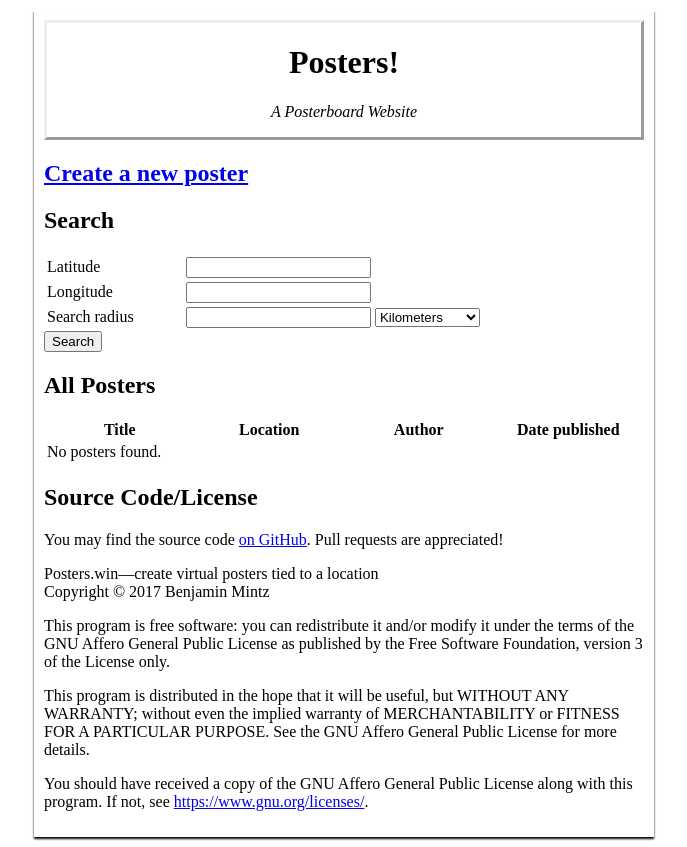
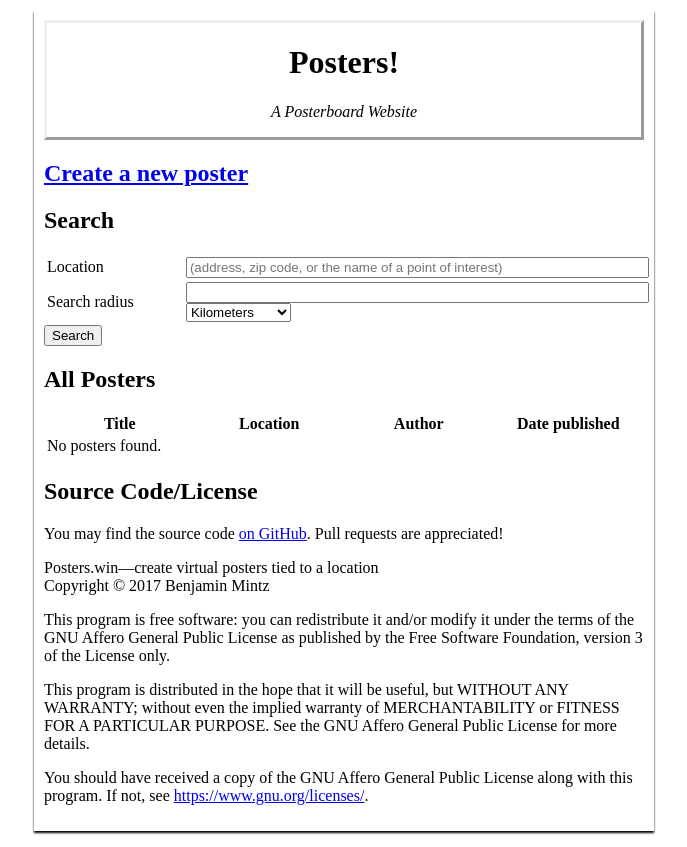
Before and after one commit to bmintz/posters, a Flask app: page /index in a window 1280 px wide. Shown: the whole page, without its empty margins (296-983 px from the left). Run offline with Flask 2, Linux system fonts and the light colour scheme.

Commit message:
add initial location field code (html/css only for now)

```diff
--- a/static/css/styles.css
+++ b/static/css/styles.css
@@ -20,7 +20,7 @@ header p {
 	white-space: pre-wrap;
 }
 
-table {
+table, table input, table textarea {
 	width: 100%;
 }
 
@@ -36,11 +36,6 @@ table.list td {
 	word-wrap: break-word;
 }
 
-
-textarea {
-	width: 100%;
-}
-
 label {
 	display: inline;
 }
--- a/templates/create.html
+++ b/templates/create.html
@@ -15,7 +15,7 @@
 				<td><label for="title">Title</label></td>
 				<td><input type="text" name="title"></td>
 			</tr>
-			{% include 'latlong_inputs.html' %}
+			{% include 'location_input.html' %}
 			<tr>
 				<td><label for="author">Author</label></td>
 				<td><input type="text" name="author"></td>
--- a/templates/create_or_edit_form.html
+++ b/templates/create_or_edit_form.html
@@ -5,15 +5,14 @@
 		{% set long = poster.long %}
 		{% set author = poster.author %}
 		{% set text = poster.text %}
-	{% endfor %}
+	{% endif %}
 <form method="POST">
 	<table>
 		<tr>
 			<td><label for="title">Title</label></td>
 			<td><input type="text" name="title" value="{{title}}"></td>
 		</tr>
-		{% include 'latlong_inputs.html' %}
-		<tr>
+		{% include 'location_input.html' %}
 			<td><label for="author">Author</label></td>
 			<td><input type="text" name="author" value="{{author}}"></td>
 		</tr>
--- a/templates/index.html
+++ b/templates/index.html
@@ -17,7 +17,7 @@
 	<h2>Search</h2>
 	<form action="/search">
 		<table>
-			{% include 'latlong_inputs.html' %}
+			{% include 'location_input.html' %}
 			<tr>
 				<td><label for="radius" class="no-label-br">Search radius</label></td>
 				<td>
--- /dev/null
+++ b/templates/location_input.html
@@ -0,0 +1,7 @@
+{% if poster is defined and poster.location is defined %}
+	{% set location = poster.location %}
+{% endif %}
+<tr>
+	<td><label for="location">Location</label></td>
+	<td><input type="text" name="location" value="{{location}}" placeholder="(address, zip code, or the name of a point of interest)"></td>
+</tr>
```
